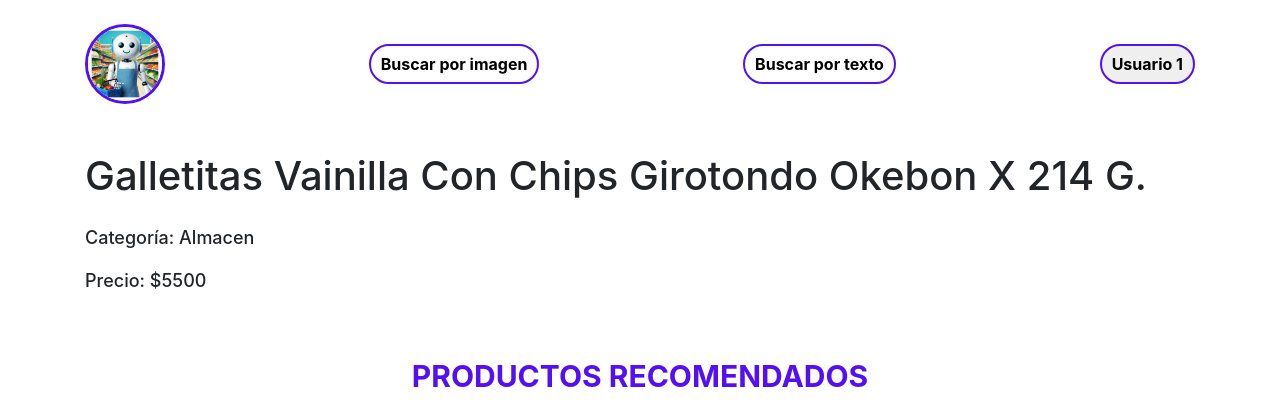
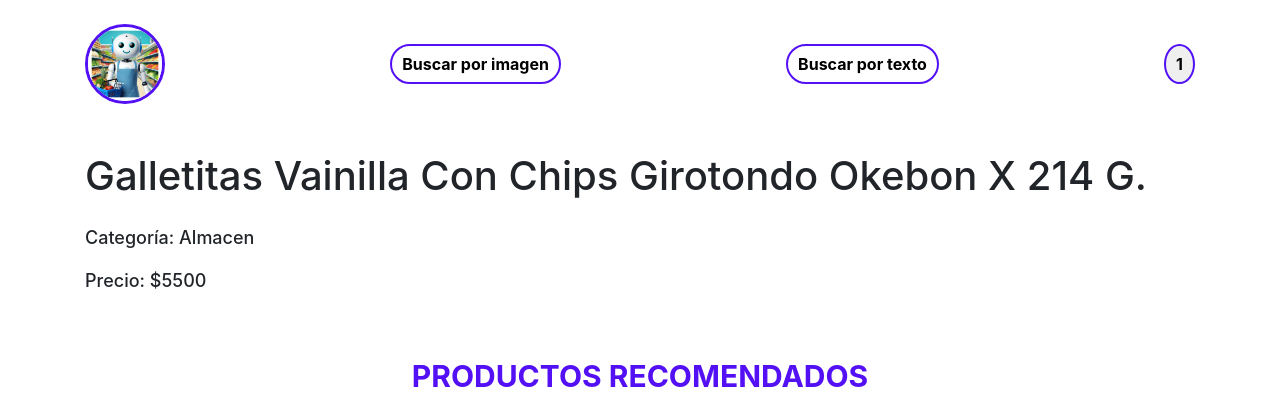
Before and after one commit to Francisco-B07/sistema_de_recomendacion, a FastAPI app: page /product/1/1 in a window 1280 px wide. Shown: the top 420 px of the page. Run offline with FastAPI, Linux system fonts and the light colour scheme; parts of the project's set-up code (start-up, migrations or seed data) failed here and were passed over; some libraries are stand-ins or nearby versions.

Commit message:
modifique texto para 'presentar' al usuario

```diff
--- a/public/templates/index.html
+++ b/public/templates/index.html
@@ -105,7 +105,7 @@
             const selectedUserId = event.target.value;
             await localStorage.setItem("user_id", selectedUserId);
             const userHTML = `
-          <span>Usuario ${selectedUserId}</span>
+          <span>Hola ${selectedUserId}</span>
           `;
             userLoggedIn.innerHTML += userHTML;
             await cargarProductos(selectedUserId);
--- a/public/templates/product.html
+++ b/public/templates/product.html
@@ -25,7 +25,7 @@
         </a>
         <a href="/search-by-image" class="boton">Buscar por imagen</a>
         <a href="/search-by-text" class="boton">Buscar por texto</a>
-        <button class="boton">Usuario {{ userId }}</button>
+        <button class="boton" style="border-radius: 100%">{{ userId }}</button>
       </div>
 
       <h1 class="my-4 product-name mt-5">{{ producto.Product }}</h1>
```
